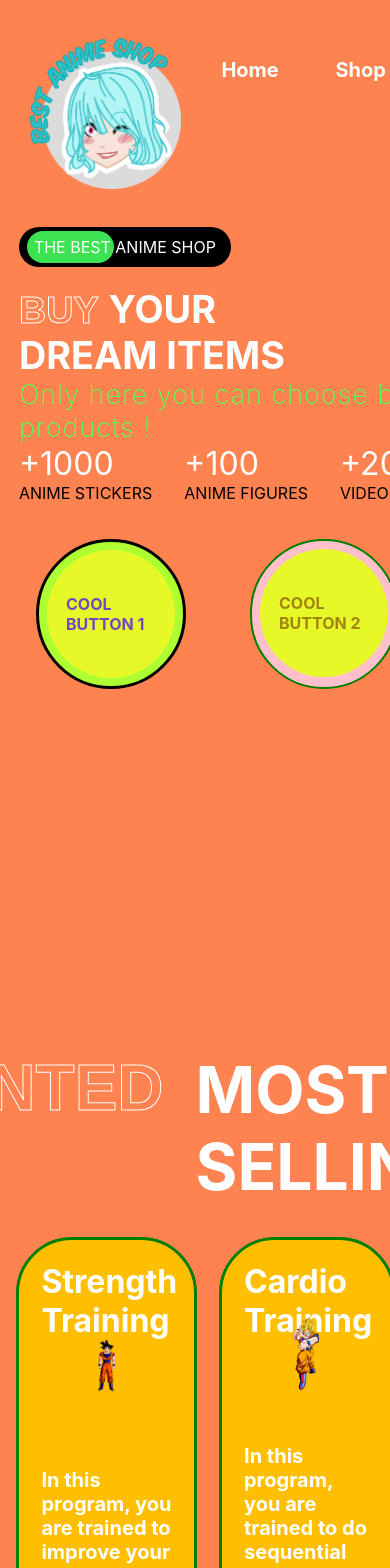
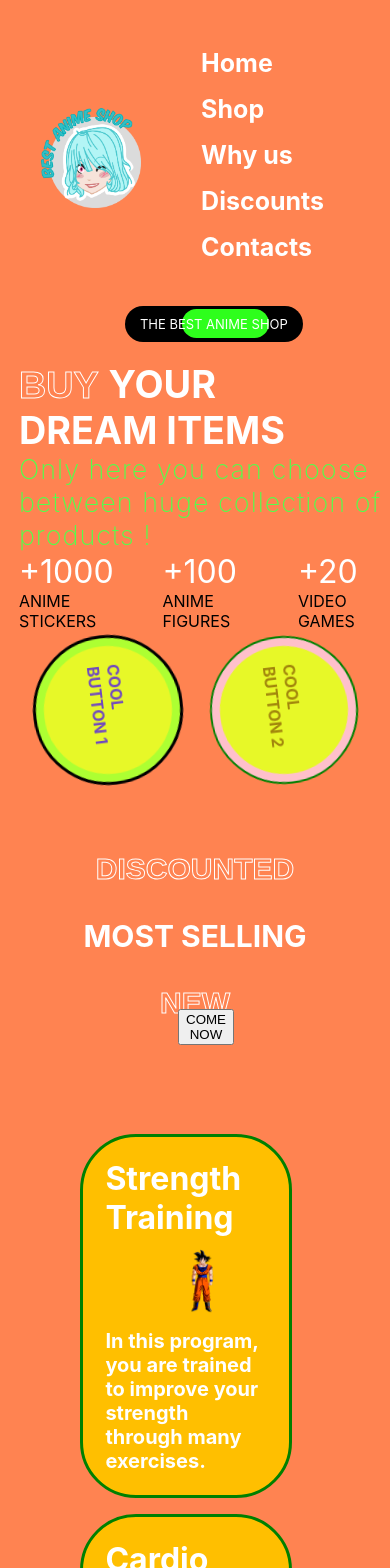
Before and after one commit to janbogosyan/website-project, a React (Create React App) app: page / in a window 390 px wide. Shown: the top 1568 px of the page. Built offline with nearby package versions, Linux system fonts and the light colour scheme.

Commit message:
project changes

```diff
--- a/src/App.css
+++ b/src/App.css
@@ -20,6 +20,7 @@
   gap: 4rem;
   overflow: hidden;
   min-width: 100%;
+
   /* height:11.5cm; */
   /* max-width: 100%;
 min-height: 100%;
--- a/src/components/First/First.js
+++ b/src/components/First/First.js
@@ -6,6 +6,7 @@ import { motion } from 'framer-motion';
 const First = () => {
 
     const transition = { type: 'spring', duration: 3 };
+    const mobile = window.innerWidth <= 768 ? true : false;  //the_best_ad text calibrated like this for mobile version
 
     return (
 
@@ -16,9 +17,9 @@ const First = () => {
                 {/* the best anime shop */}
                 <div className={classes['the-best-ad']}>
                     <motion.div
-                        initial={{ left: '117.5px' }}
+                        initial={{ left: mobile ? '71':'105px' }}
                         whileInView={{ left: '8px' }}
-                        transition={{ ...transition, type: 'tween' }}
+                        transition={{ ...transition, type: 'tween', repeat: Infinity }}
                     >
                     </motion.div>
                     <span>the best anime shop</span>
@@ -63,19 +64,26 @@ const First = () => {
 
                 {/* cool buttons */}
                 <div className={classes['cool-buttons']}>
-                    <div>
+                    <motion.div
+                        animate={{ rotate: 360 }}
+                        transition={{ duration: 3, repeat: Infinity }} >
                         <buttons className='btn'>Cool Button 1</buttons>
-                    </div>
-                    <div>
+                    </motion.div>
+                    <motion.div
+                        // initial={{ left: '105px',right: '20px' }}
+                        animate={{ rotate: 360 }}
+                        transition={{ duration: 3, repeat: Infinity }}>
                         <buttons className='btn'>Cool Button 2</buttons>
-                    </div>
+                    </motion.div>
                 </div>
 
             </div>
             <div className={classes['right-side']}>
-                <button className={classes['right-button']}>
-                    COME NOW
-                </button>
+                <div className={classes['right-button']}>
+                    <button>
+                        COME NOW
+                    </button>
+                </div>
             </div>
             {/* <div className={`${classes['goku-img']} ${classes['goku-img-second']}`}>
                     <img src={Goku} alt='young goku' />
--- a/src/components/First/First.module.css
+++ b/src/components/First/First.module.css
@@ -1,6 +1,8 @@
 .first {
     display: flex;
     justify-content: space-between;
+    margin-top: 10px;
+    height: 700px;
 }
 
 .left-side {
@@ -11,12 +13,12 @@
 }
 
 .right-side {
-    /* display: flex; */
-    /* flex: 1; */
-    width: 50%;
+    display: flex;
+    flex: 1;
+    /* width: 50%; */
     margin-left: 10px;
     /* background-color: red; */
-    /* position: relative; */
+    position: relative;
 }
 
 /* .right-side>.btn {
@@ -29,25 +31,26 @@
 /* }  */
 
 .right-button {
-    background-color: white;
+
     position: relative;
     left: 1cm;
     top: 1.4cm;
-    color: orange;
+    /* color: orange; */
 }
 
-.right-button:hover {
-    cursor: crosshair
+.right-button>button:hover {
+    cursor: pointer;
+    background-color: yellow;
 }
 
 .goku-img {
     /* position: absolute; */
     z-index: 1;
-    height: 20cm;
-    width: 20cm;
+    height: 15cm;
+    width: 15cm;
     margin-top: 4cm;
-    margin-right: 15cm;
-    padding: 1rem;
+    margin-right: 30cm;
+    /* padding: 1rem; */
     /* justify-content: center; */
     /* position: relative; */
 }
@@ -84,7 +87,7 @@
 
 .the-best-ad>div {
     position: absolute;
-    background-color: rgb(61, 226, 83);
+    background-color: rgb(46, 255, 28);
     width: 2.3cm;
     height: 80%;
     left: 4px;
@@ -197,3 +200,45 @@
     display: flex;
     position: absolute;
 }
+
+@media screen and (max-width: 768px) {
+    .first {
+        flex-direction: column;
+    }
+
+    .the-best-ad {
+        margin-top: 0;
+        font-size: small;
+        align-self: center;
+        transform: scale(1);
+    }
+
+    .goku-img {
+        margin-left: 50px;
+        margin-top: 0;
+        width: 7cm;
+        height: 10cm;
+        display: none;
+    }
+
+    .cool-buttons {
+        align-items: center;
+        margin: 0 auto;
+        padding: 0;
+        gap: 27px;
+    }
+
+    .right-button {
+        /* display: none; */
+
+        background-color: transparent;
+        align-self: center;
+        text-align: center;
+        flex-direction: column;
+        padding: 10.5rem;
+        margin-right: -10rem;
+        left: auto;
+        width: 1px;
+    }
+
+}
--- a/src/components/Header/Header.module.css
+++ b/src/components/Header/Header.module.css
@@ -8,19 +8,46 @@
     height: 4cm;
     width: 4cm;
     padding-left: 0.7cm;
-    padding-bottom:0.5cm;
+    padding-bottom: 0.5cm;
 }
 
 .header-menu {
     list-style: none;
-    display:flex;
+    display: flex;
     gap: 1.5cm;
     color: white;
     font-size: 20px;
     font-weight: bold;
 }
 
-.header-menu>li:hover{
+.header-menu>li:hover {
     cursor: pointer;
     color: orange
 }
+
+@media screen and (max-width: 768px) {
+
+    .header{
+        margin-top:0;
+        align-items: center;
+        align-self: center;
+    }
+
+    .header-menu {
+        /* align-items: center; */
+        /* align-self: center; */
+        flex-direction: column;
+        margin-top: 0;
+        /* padding: 0 10; */
+        font-size: 25px;
+        gap:1rem;
+        margin-left:20px;
+    }
+
+    .logo {
+        display: absolute;
+        width: 100px;
+        height: 100px;
+        margin-left: -55px;
+    }
+}
--- a/src/components/Products/Products.js
+++ b/src/components/Products/Products.js
@@ -15,7 +15,7 @@ const Products = () => {
                 <div className={classes['products-header']}>
                     <span className='stroke-text'>Discounted</span>
                     <span>Most Selling</span>
-                    <span>New</span>
+                    <span className='stroke-text'>New</span>
                 </div>
                 <div className={classes['products-categories']}>
                     {programsData.map((x,i) => (
--- a/src/components/Products/Products.module.css
+++ b/src/components/Products/Products.module.css
@@ -58,9 +58,49 @@
     /* font-weight: bolder; */
 }
 
-@media screen and (min-width: 389px) {
+@media  screen and (max-width: 768px) {
     .products-categories {
-        /* grid-template-columns: 1fr; */
-        /* grid-template-rows: repeat(4, 1fr); */
+         display: flex;
+        flex-direction: column;
+        grid-template-columns: 1fr;
+        grid-template-rows: repeat(4, 1fr);
+        padding:4rem;
+        justify-content:center;
+
+    }
+
+    .products-categories>div>img{
+        /* background-color: red; */
+        margin: 35%;
+        margin-bottom: -10%;
+        padding:1rem;
+    }
+
+    .products-header {
+
+         margin:5%;
+         font-size: 30px;
+         flex-direction: column;
+         grid-template-columns: 1fr;
+         grid-template-rows: repeat(3, 1fr);
+         text-align: center;
+         margin-top: 30px;
+
+         /* flex-direction: column;
+         gap:1rem;
+         font-size: x-large;
+         align-items: center;
+         justify-content: center;
+         margin-top: 2rem; */
+    }
+
+    .products-header>span:nth-child(1){
+
+        /* font-size: 35px; */
+        /* color:red; */
+    }
+    .products-header>span:nth-child(2){
+
+        /* text-align: center; */
     }
 }
--- a/src/components/Reasons/Reasons.js
+++ b/src/components/Reasons/Reasons.js
@@ -28,7 +28,7 @@ const Reasons = () => {
                 <span>some reasons</span>
 
                 <div>
-                    <span className='stroke-text'>why</span>
+                    <span className='stroke-text'>why </span>
                     <span>choose us?</span>
                 </div>
                 <div className={classes['details-r']}>
--- a/src/components/Reasons/Reasons.module.css
+++ b/src/components/Reasons/Reasons.module.css
@@ -9,7 +9,7 @@
 } */
 
 .reasons {
-    padding: 0 20rem;
+    padding: 0 10rem;
     display: flex;
     gap: 1rem;
     list-style: none;
@@ -23,9 +23,10 @@
     grid-template-columns: repeat(3, 1fr);
     grid-auto-rows: 1fr;
     /* gap: 0.1rem; */
-    /* margin-right: 1%; */
-    grid-row-gap: 1px;
-    grid-column-gap: 0.1px;
+    margin-right: 10%;
+    margin-bottom: 10%;
+    grid-row-gap: -10px;
+    grid-column-gap: 1px;
 }
 
 /* object-fit:cover - за да стоят в зададената рамка без да се деформира изображението */
@@ -54,13 +55,13 @@
 }
 
 .left-r>:nth-child(4) {
-
     height: 210px;
-    /* width: auto; */
-    /* margin: 0 auto; */
     grid-column: 3;
     grid-row: 2;
     padding: 0.1rem;
+    flex: 1 1;
+    display: grid;
+    grid-template-columns: repeat(3, 1fr);
 }
 
 
@@ -130,3 +131,41 @@
     width: 200px;
     /* height: 100px; */
 }
+
+@media screen and (max-width: 768px) {
+    .right-r {
+        padding: 0%;
+        margin-right: 500px;
+        font-size: 15px;
+    }
+    .right-r>div>span:nth-child(2){
+        /* color:red; */
+        font-size:40px;
+        padding: 1rem;
+    }
+
+    .reasons {
+        padding: 0 10rem;
+        display: flex;
+        gap: 1rem;
+        list-style: none;
+        justify-content: center;
+        margin-left:-10px;
+        display:flex;
+        /* flex-direction: column; */
+
+    }
+
+    .frame{
+
+        /* align-items: center; */
+        /* align-self: center; */
+        /* margin:200 auto; */
+        /* gap:200px; */
+
+
+        margin-left:-10px;
+        display:flex;
+        flex-direction: column;
+    }
+}
--- a/src/components/Reviews/Reviews.module.css
+++ b/src/components/Reviews/Reviews.module.css
@@ -48,21 +48,21 @@
 
 .right-reviews>:nth-child(2) {
     position: absolute;
-    width: 15rem;
-    height: 15rem;
+    width: 12rem;
+    height: 12rem;
     /* border: 2px solid rgb(207, 255, 31); */
-    background-color: red;
-    right: 15rem;
-    top:-2rem;
+    background-color: rgb(255, 5, 147);
+    right: 18.7rem;
+    top:1.8rem;
 }
 
 .right-reviews>img {
     position: absolute;
-    width: 12.5rem;
-    height: 12.5rem;
-    object-fit: cover;
-    right: 19rem;
-    top: 2rem;
+    width: 13.5rem;
+    height: 7.5rem;
+    /* object-fit: cover; */
+    right: 18rem;
+    top: 4rem;
 }
 
 .arrows{
```
Also changed, not shown: src/components/Header/Header.js (line endings or trailing spaces).
